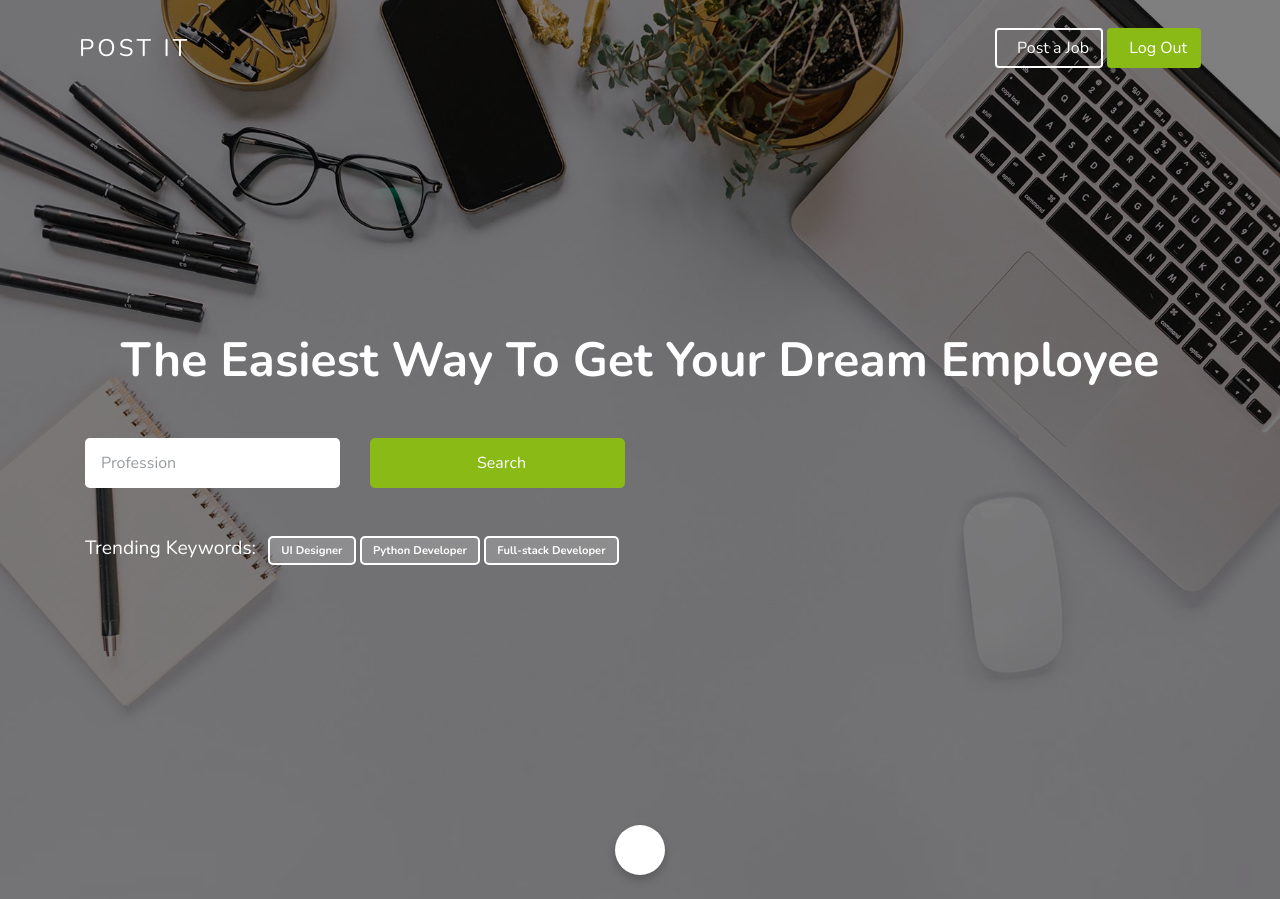
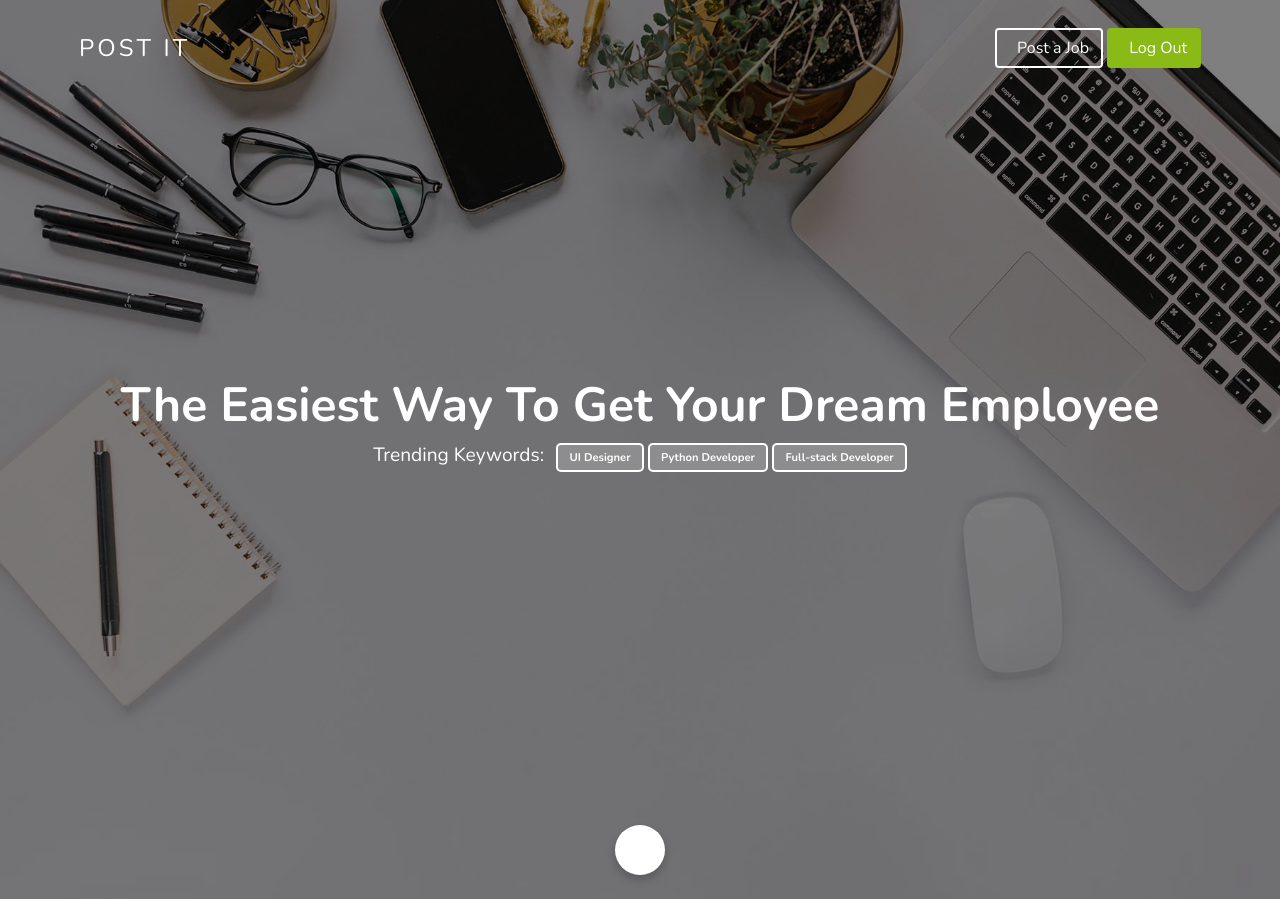
Before and after one commit to kristtii/postit, a Flask app: template postit_app/templates/dashboardHr.html in a window 1280 px wide. Shown: the top 899 px of the page. Run offline with Flask 3, Linux system fonts and the light colour scheme; the template is opened without the code that fills it, so the values that code supplies are empty; some libraries are stand-ins or nearby versions.

Commit message:
Small Fixes

```diff
--- a/postit_app/templates/dashboardHr.html
+++ b/postit_app/templates/dashboardHr.html
@@ -68,17 +68,8 @@
           <div class="col-md-12">
             <div class="mb-5 text-center">
               <h1 class="text-white font-weight-bold">The Easiest Way To Get Your Dream Employee</h1>
-            </div>
-            <form method="post" class="search-jobs-form">
-              <div class="row mb-5">
-                <div class="col-12 col-sm-6 col-md-6 col-lg-3 mb-4 mb-lg-0">
-                  <input type="text" class="form-control form-control-lg" placeholder="Profession ">
-                </div>
 
-                <div class="col-12 col-sm-6 col-md-6 col-lg-3 mb-4 mb-lg-0">
-                  <button type="submit" class="btn btn-primary btn-lg btn-block text-white btn-search"><span class="icon-search icon mr-2"></span>Search</button>
-                </div>
-              </div>
+
               <div class="row">
                 <div class="col-md-12 popular-keywords">
                   <h3>Trending Keywords:</h3>
@@ -89,7 +80,7 @@
                   </ul>
                 </div>
               </div>
-            </form>
+            </div>
           </div>
         </div>
       </div>
```
Also changed, not shown: postit_app/controllers/jobs.py (+0 -12 lines).
